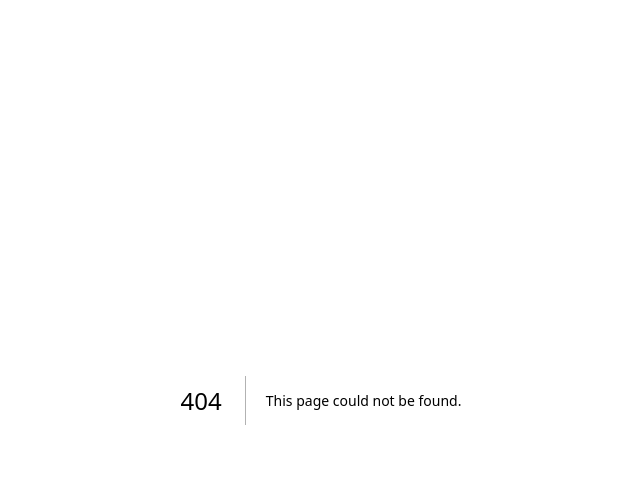
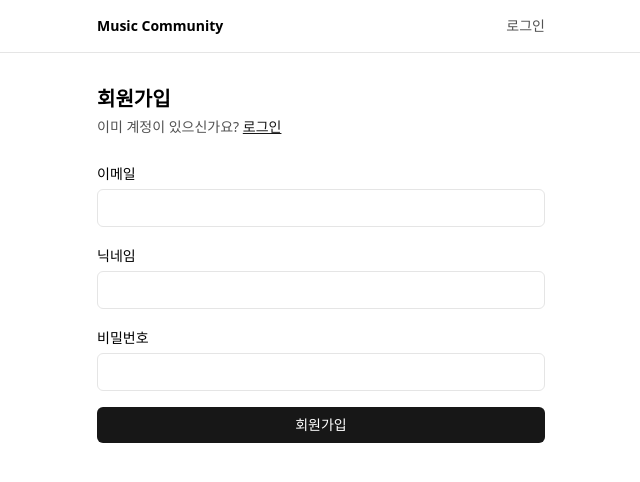
Before and after one commit to hgim96715-lgtm/music-community, a Next.js app in the folder apps/web/: page /register in a window 1280 px wide. Before the commit this address had no page. Shown: the top 482 px of the page, without its empty margins (319-959 px from the left). Built offline with nearby package versions, Linux system fonts and the light colour scheme.

Commit message:
Add: Web /login·/register 페이지 · AppHeader (6단계 UI)
폼에서 login/register 호출 후 피드로 이동, layout 헤더에 로그인/로그아웃 링크.

```diff
--- a/apps/web/app/layout.tsx
+++ b/apps/web/app/layout.tsx
@@ -1,5 +1,6 @@
 import type { Metadata } from 'next';
 import './globals.css';
+import AppHeader from '@/components/layout/AppHeader';
 
 export const metadata: Metadata = {
   title: 'Music Community',
@@ -13,7 +14,10 @@ export default function RootLayout({
 }>) {
   return (
     <html lang="ko">
-      <body className="min-h-screen antialiased">{children}</body>
+      <body className="min-h-screen antialiased">
+        <AppHeader />
+        {children}
+      </body>
     </html>
   );
 }
--- /dev/null
+++ b/apps/web/app/login/page.tsx
@@ -0,0 +1,97 @@
+'use client';
+
+import { login } from '@/lib/api';
+import Link from 'next/link';
+import { useRouter } from 'next/navigation';
+import { Loader2 } from 'lucide-react';
+import { useActionState } from 'react';
+
+type FormState = { message?: string };
+
+const inputClassName =
+  'mt-1 w-full rounded-md border border-neutral-200 px-3 py-2 text-sm';
+const labelClassName = 'text-sm font-medium';
+
+export default function LoginPage() {
+  const router = useRouter();
+
+  async function submitLogin(
+    _prev: FormState,
+    formData: FormData,
+  ): Promise<FormState> {
+    const email = String(formData.get('email') ?? '').trim();
+    const password = String(formData.get('password') ?? '').trim();
+    if (!email || !password) {
+      return { message: '이메일과 비밀번호를 입력해주세요.' };
+    }
+    try {
+      await login(email, password);
+      router.push('/recommendations');
+    } catch (error) {
+      return {
+        message:
+          error instanceof Error ? error.message : '로그인에 실패했습니다.',
+      };
+    }
+    return {};
+  }
+
+  const [state, formAction, isPending] = useActionState(submitLogin, {});
+
+  return (
+    <main className="mx-auto max-w-lg p-8">
+      <header className="mb-6">
+        <h1 className="text-xl font-semibold">로그인</h1>
+        <p className="mt-1 text-sm text-neutral-600">
+          아직 회원이 아니신가요?{' '}
+          <Link href="/register" className="text-neutral-900 underline">
+            회원가입
+          </Link>
+        </p>
+      </header>
+
+      <form action={formAction} className="flex flex-col gap-4">
+        <div>
+          <label htmlFor="email" className={labelClassName}>
+            이메일
+          </label>
+          <input
+            type="text"
+            id="email"
+            name="email"
+            required
+            autoComplete="email"
+            className={inputClassName}
+          />
+        </div>
+        <div>
+          <label htmlFor="password" className={labelClassName}>
+            비밀번호
+          </label>
+          <input
+            type="password"
+            id="password"
+            name="password"
+            required
+            autoComplete="current-password"
+            className={inputClassName}
+          />
+        </div>
+        <button
+          type="submit"
+          disabled={isPending}
+          className="inline-flex items-center justify-center gap-2 rounded-md bg-neutral-900 px-4 py-2 text-sm font-medium text-white disabled:opacity-50">
+          {isPending && (
+            <Loader2 className="h-4 w-4 animate-spin" aria-hidden />
+          )}
+          {isPending ? '로그인 중…' : '로그인'}
+        </button>
+        {state.message ? (
+          <p className="text-sm text-red-500" aria-live="polite">
+            {state.message}
+          </p>
+        ) : null}
+      </form>
+    </main>
+  );
+}
--- /dev/null
+++ b/apps/web/app/register/page.tsx
@@ -0,0 +1,117 @@
+'use client';
+
+import { register } from '@/lib/api';
+import Link from 'next/link';
+import { useRouter } from 'next/navigation';
+import { Loader2 } from 'lucide-react';
+import { useActionState } from 'react';
+
+type FormState = { message?: string };
+
+const inputClassName =
+  'mt-1 w-full rounded-md border border-neutral-200 px-3 py-2 text-sm';
+const labelClassName = 'text-sm font-medium';
+
+export default function RegisterPage() {
+  const router = useRouter();
+
+  async function submitRegister(
+    _prev: FormState,
+    formData: FormData,
+  ): Promise<FormState> {
+    const email = String(formData.get('email') ?? '').trim();
+    const password = String(formData.get('password') ?? '').trim();
+    const nickname = String(formData.get('nickname') ?? '').trim();
+
+    if (!email || !password || !nickname) {
+      return { message: '모든 항목을 입력해주세요.' };
+    }
+
+    try {
+      await register(email, password, nickname);
+      router.push('/recommendations');
+      return {};
+    } catch (error) {
+      return {
+        message:
+          error instanceof Error ? error.message : '회원가입에 실패했습니다.',
+      };
+    }
+  }
+
+  const [state, formAction, isPending] = useActionState(submitRegister, {});
+
+  return (
+    <main className="mx-auto max-w-lg p-8">
+      <header className="mb-6">
+        <h1 className="text-xl font-semibold">회원가입</h1>
+        <p className="mt-1 text-sm text-neutral-600">
+          이미 계정이 있으신가요?{' '}
+          <Link href="/login" className="text-neutral-900 underline">
+            로그인
+          </Link>
+        </p>
+      </header>
+
+      <form action={formAction} className="flex flex-col gap-4">
+        <div>
+          <label htmlFor="email" className={labelClassName}>
+            이메일
+          </label>
+          <input
+            type="email"
+            id="email"
+            name="email"
+            required
+            autoComplete="email"
+            className={inputClassName}
+          />
+        </div>
+
+        <div>
+          <label htmlFor="nickname" className={labelClassName}>
+            닉네임
+          </label>
+          <input
+            type="text"
+            id="nickname"
+            name="nickname"
+            required
+            autoComplete="nickname"
+            className={inputClassName}
+          />
+        </div>
+
+        <div>
+          <label htmlFor="password" className={labelClassName}>
+            비밀번호
+          </label>
+          <input
+            type="password"
+            id="password"
+            name="password"
+            required
+            autoComplete="new-password"
+            className={inputClassName}
+          />
+        </div>
+
+        <button
+          type="submit"
+          disabled={isPending}
+          className="inline-flex items-center justify-center gap-2 rounded-md bg-neutral-900 px-4 py-2 text-sm font-medium text-white disabled:opacity-50">
+          {isPending && (
+            <Loader2 className="h-4 w-4 animate-spin" aria-hidden />
+          )}
+          {isPending ? '가입 중…' : '회원가입'}
+        </button>
+
+        {state.message ? (
+          <p className="text-sm text-red-500" aria-live="polite">
+            {state.message}
+          </p>
+        ) : null}
+      </form>
+    </main>
+  );
+}
--- /dev/null
+++ b/apps/web/components/layout/AppHeader.tsx
@@ -0,0 +1,45 @@
+'use client';
+import { getApiAccessToken, removeApiAccessToken } from '@/lib/authToken';
+import Link from 'next/link';
+import { usePathname, useRouter } from 'next/navigation';
+import { useEffect, useState } from 'react';
+
+export default function AppHeader() {
+  const router = useRouter();
+  const pathname = usePathname();
+  const [loggedIn, setLoggedIn] = useState(false);
+
+  useEffect(() => {
+    setLoggedIn(!!getApiAccessToken());
+  }, [pathname]);
+
+  function handleLogout() {
+    removeApiAccessToken();
+    router.push('/login');
+  }
+  return (
+    <header className="border-b border-neutral-200">
+      <div className="mx-auto flex max-w-lg items-center justify-between px-8 py-4">
+        <Link href="/recommendations" className="text-sm font-semibold">
+          Music Community
+        </Link>
+        <nav className="flex items-center gap-3 text-sm">
+          {loggedIn ? (
+            <button
+              type="button"
+              onClick={handleLogout}
+              className="text-neutral-600 hover:text-neutral-900">
+              로그아웃
+            </button>
+          ) : (
+            <Link
+              href="/login"
+              className="text-neutral-600 hover:text-neutral-900">
+              로그인
+            </Link>
+          )}
+        </nav>
+      </div>
+    </header>
+  );
+}
```
